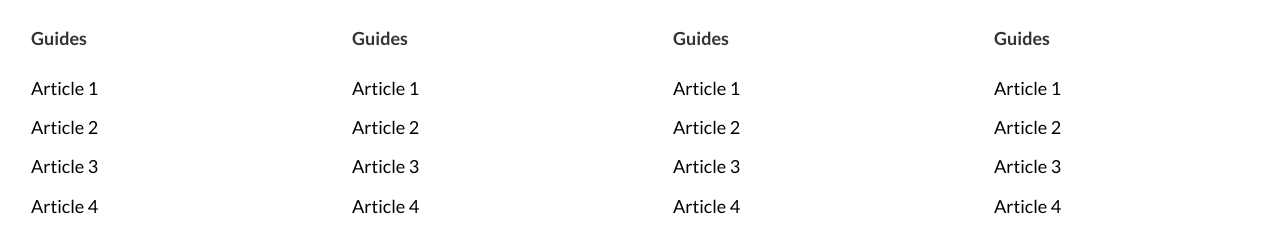
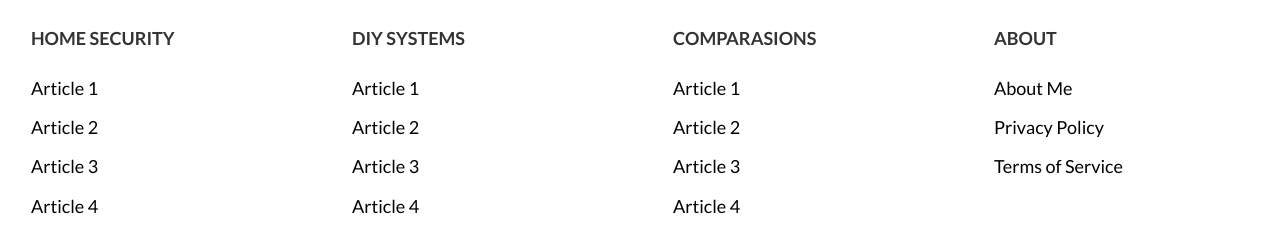
Before and after one commit to bsmith20681/security-site, a Gatsby site: page / in a window 1280 px wide. Shown: the part 1857-2089 px from the top of the page. Built offline with nearby package versions, Linux system fonts and the light colour scheme; Gatsby itself is replaced by a stand-in of ours; some packages are replaced by stand-ins of ours.

Commit message:
updated menu items

```diff
--- a/src/components/Footer.js
+++ b/src/components/Footer.js
@@ -18,7 +18,7 @@ const Footer = () => {
         </div>
         <div className="row">
           <div className="col-lg-3 col-md-3 col-sm-3 col-xs-12">
-            <h4>Guides</h4>
+            <h4>HOME SECURITY</h4>
             <ul className="footer-item-list">
               <li className="footer-item">
                 <Link>Article 1</Link>
@@ -35,7 +35,7 @@ const Footer = () => {
             </ul>
           </div>
           <div className="col-lg-3 col-md-3 col-sm-3 col-xs-12">
-            <h4>Guides</h4>
+            <h4>DIY SYSTEMS</h4>
             <ul className="footer-item-list">
               <li className="footer-item">
                 <Link>Article 1</Link>
@@ -52,7 +52,7 @@ const Footer = () => {
             </ul>
           </div>
           <div className="col-lg-3 col-md-3 col-sm-3 col-xs-12">
-            <h4>Guides</h4>
+            <h4>COMPARASIONS</h4>
             <ul className="footer-item-list">
               <li className="footer-item">
                 <Link>Article 1</Link>
@@ -69,19 +69,16 @@ const Footer = () => {
             </ul>
           </div>
           <div className="col-lg-3 col-md-3 col-sm-3 col-xs-12">
-            <h4>Guides</h4>
+            <h4>ABOUT</h4>
             <ul className="footer-item-list">
               <li className="footer-item">
-                <Link>Article 1</Link>
+                <Link to="/about">About Me</Link>
               </li>
               <li className="footer-item">
-                <Link>Article 2</Link>
+                <Link to="/privacy-policy">Privacy Policy</Link>
               </li>
               <li className="footer-item">
-                <Link>Article 3</Link>
-              </li>
-              <li className="footer-item">
-                <Link>Article 4</Link>
+                <Link to="/terms-of-use">Terms of Service</Link>
               </li>
             </ul>
           </div>
--- a/src/components/Header.js
+++ b/src/components/Header.js
@@ -48,10 +48,16 @@ const Header = props => {
               <Link to="/">Start Here</Link>
             </li>
             <li className="nav-item">
-              <Link to="/blog">Blog</Link>
+              <Link to="/posts/react/">Home Security Systems</Link>
             </li>
             <li className="nav-item">
-              <Link to="/about">About</Link>
+              <Link to="#">DIY Security Systems</Link>
+            </li>
+            <li className="nav-item">
+              <Link to="#">Home Security Cameras</Link>
+            </li>
+            <li className="nav-item">
+              <Link to="/about">About Me</Link>
             </li>
           </ul>
           <SideMenu
--- a/src/pages/index.js
+++ b/src/pages/index.js
@@ -12,7 +12,7 @@ const Index = () => {
         relativePath: { eq: "images/your-home-security-expert.com.png" }
       ) {
         childImageSharp {
-          fixed(width: 350) {
+          fixed(width: 350, quality: 90) {
             ...GatsbyImageSharpFixed
           }
         }
```
Also changed, not shown: src/images/your-home-security-expert.com.png.
